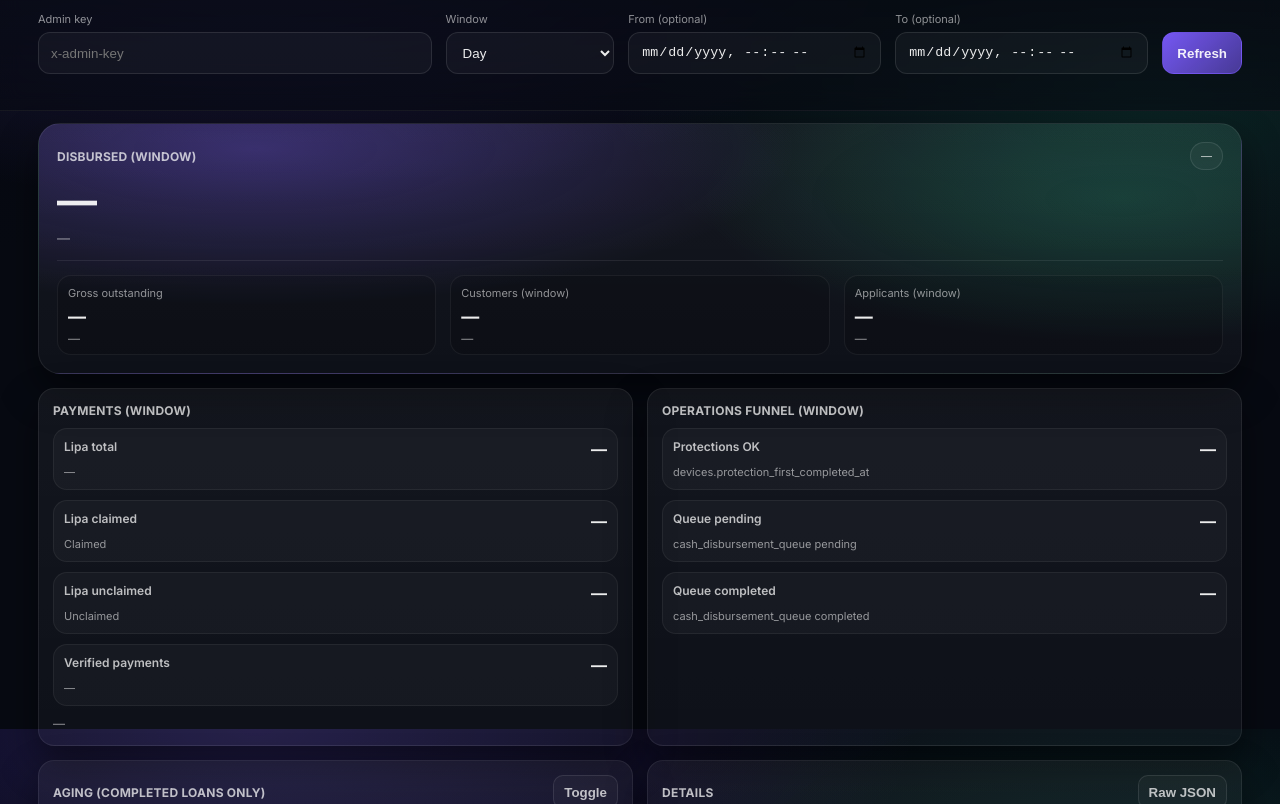
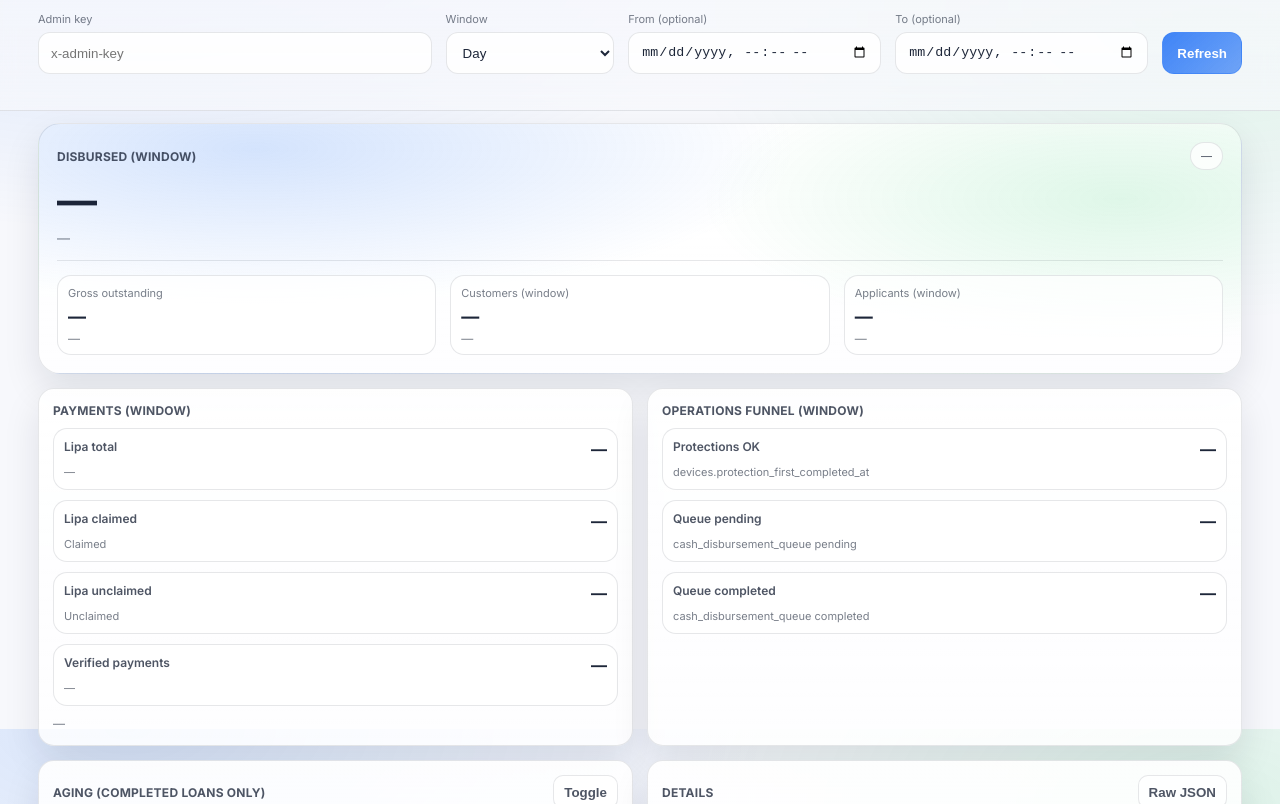
Before and after one commit to savcom1/kopanow-backend, a website: page loanoverview/index.html in a window 1280 px wide. Shown: the part 71-875 px from the top of the page. Drawn offline with Linux system fonts and the light colour scheme; no server answers.

Commit message:
feat(loanoverview): switch to light theme
Remove dark styling and use a white/light dashboard with cool accent colors for better readability.

Made-with: Cursor

```diff
--- a/loanoverview/styles.css
+++ b/loanoverview/styles.css
@@ -1,18 +1,20 @@
 :root {
-  --bg0: #070a12;
-  --bg1: rgba(255, 255, 255, 0.04);
-  --bg2: rgba(255, 255, 255, 0.06);
-  --bd1: rgba(255, 255, 255, 0.10);
-  --bd2: rgba(255, 255, 255, 0.14);
-  --txt0: rgba(255, 255, 255, 0.92);
-  --txt1: rgba(255, 255, 255, 0.72);
-  --txt2: rgba(255, 255, 255, 0.55);
-  --shadow: 0 18px 40px rgba(0, 0, 0, 0.45);
+  /* Light theme (always-on) */
+  --bg0: #f7f8fc;
+  --bg1: #ffffff;
+  --bg2: #f2f4ff;
+  --bd1: rgba(10, 20, 40, 0.10);
+  --bd2: rgba(10, 20, 40, 0.14);
+  --txt0: rgba(10, 20, 40, 0.92);
+  --txt1: rgba(10, 20, 40, 0.72);
+  --txt2: rgba(10, 20, 40, 0.55);
+  --shadow: 0 16px 36px rgba(10, 20, 40, 0.10);
   --radius: 16px;
   --radius2: 22px;
   --gap: 14px;
-  --accent: #7c5cff;
-  --accent2: #2ee9a6;
+  /* Cool accent palette */
+  --accent: #3b82f6;   /* blue */
+  --accent2: #22c55e;  /* green */
   --danger: #ff4d6d;
   --mono: ui-monospace, SFMono-Regular, Menlo, Monaco, Consolas, "Liberation Mono", "Courier New", monospace;
   --sans: Inter, system-ui, -apple-system, Segoe UI, Roboto, Arial, sans-serif;
@@ -25,9 +27,9 @@ body {
   font-family: var(--sans);
   color: var(--txt0);
   background:
-    radial-gradient(1200px 500px at 20% 0%, rgba(124, 92, 255, 0.22), transparent 55%),
-    radial-gradient(900px 420px at 90% 20%, rgba(46, 233, 166, 0.12), transparent 60%),
-    linear-gradient(180deg, #050711, #070a12 40%, #070a12);
+    radial-gradient(1100px 520px at 10% 0%, rgba(59, 130, 246, 0.16), transparent 58%),
+    radial-gradient(900px 520px at 95% 10%, rgba(34, 197, 94, 0.12), transparent 60%),
+    linear-gradient(180deg, var(--bg0), var(--bg0));
 }
 
 .lo-container {
@@ -41,8 +43,8 @@ body {
   top: 0;
   z-index: 20;
   backdrop-filter: blur(10px);
-  background: linear-gradient(180deg, rgba(7,10,18,0.90), rgba(7,10,18,0.60));
-  border-bottom: 1px solid rgba(255,255,255,0.06);
+  background: linear-gradient(180deg, rgba(247,248,252,0.92), rgba(247,248,252,0.70));
+  border-bottom: 1px solid var(--bd1);
 }
 
 .lo-titlebar {
@@ -91,32 +93,33 @@ body {
   height: 42px;
   padding: 0 12px;
   border-radius: 12px;
-  border: 1px solid rgba(255,255,255,0.10);
-  background: rgba(255,255,255,0.04);
+  border: 1px solid var(--bd1);
+  background: rgba(255,255,255,0.85);
   color: var(--txt0);
   outline: none;
 }
 .lo-input:focus {
-  border-color: rgba(124, 92, 255, 0.55);
-  box-shadow: 0 0 0 4px rgba(124, 92, 255, 0.12);
+  border-color: rgba(59, 130, 246, 0.55);
+  box-shadow: 0 0 0 4px rgba(59, 130, 246, 0.14);
 }
 
 .lo-btn {
   height: 42px;
   padding: 0 14px;
   border-radius: 12px;
-  border: 1px solid rgba(255,255,255,0.12);
-  background: rgba(255,255,255,0.06);
+  border: 1px solid var(--bd1);
+  background: rgba(255,255,255,0.92);
   color: var(--txt0);
   font-weight: 600;
   cursor: pointer;
 }
-.lo-btn:hover { background: rgba(255,255,255,0.08); }
+.lo-btn:hover { background: #ffffff; }
 .lo-btn:active { transform: translateY(1px); }
 
 .lo-btn-primary {
-  border-color: rgba(124, 92, 255, 0.45);
-  background: linear-gradient(135deg, rgba(124,92,255,0.95), rgba(124,92,255,0.55));
+  border-color: rgba(59, 130, 246, 0.45);
+  color: #ffffff;
+  background: linear-gradient(135deg, rgba(59,130,246,0.98), rgba(59,130,246,0.72));
 }
 .lo-btn-primary:hover { filter: brightness(1.05); }
 
@@ -124,8 +127,8 @@ body {
   height: 34px;
   padding: 0 10px;
   border-radius: 10px;
-  border: 1px solid rgba(255,255,255,0.10);
-  background: rgba(255,255,255,0.03);
+  border: 1px solid var(--bd1);
+  background: rgba(255,255,255,0.75);
   color: var(--txt1);
   font-weight: 600;
 }
@@ -137,8 +140,8 @@ body {
 .lo-grid-2 { grid-template-columns: 1fr 1fr; margin-top: var(--gap); }
 
 .lo-card {
-  border: 1px solid rgba(255,255,255,0.08);
-  background: linear-gradient(180deg, rgba(255,255,255,0.05), rgba(255,255,255,0.03));
+  border: 1px solid var(--bd1);
+  background: linear-gradient(180deg, rgba(255,255,255,0.92), rgba(255,255,255,0.82));
   border-radius: var(--radius);
   box-shadow: var(--shadow);
   padding: 14px;
@@ -148,9 +151,9 @@ body {
   border-radius: var(--radius2);
   padding: 18px;
   background:
-    radial-gradient(900px 260px at 18% 10%, rgba(124,92,255,0.32), transparent 60%),
-    radial-gradient(700px 240px at 90% 30%, rgba(46,233,166,0.14), transparent 60%),
-    linear-gradient(180deg, rgba(255,255,255,0.06), rgba(255,255,255,0.03));
+    radial-gradient(900px 260px at 18% 10%, rgba(59,130,246,0.22), transparent 60%),
+    radial-gradient(700px 240px at 90% 30%, rgba(34,197,94,0.14), transparent 60%),
+    linear-gradient(180deg, rgba(255,255,255,0.96), rgba(255,255,255,0.84));
 }
 
 .lo-card-head {
@@ -170,11 +173,11 @@ body {
 
 .lo-chip {
   font-size: 11px;
-  color: rgba(255,255,255,0.72);
+  color: var(--txt1);
   padding: 6px 10px;
   border-radius: 999px;
-  border: 1px solid rgba(255,255,255,0.10);
-  background: rgba(255,255,255,0.04);
+  border: 1px solid var(--bd1);
+  background: rgba(255,255,255,0.80);
 }
 
 .lo-hero-value {
@@ -192,7 +195,7 @@ body {
 .lo-divider {
   margin: 14px 0;
   height: 1px;
-  background: rgba(255,255,255,0.08);
+  background: var(--bd1);
 }
 
 .lo-mini-grid {
@@ -200,7 +203,7 @@ body {
   grid-template-columns: 1fr 1fr 1fr;
   gap: var(--gap);
 }
-.lo-mini { padding: 10px 10px 8px; border-radius: 14px; background: rgba(0,0,0,0.12); border: 1px solid rgba(255,255,255,0.06); }
+.lo-mini { padding: 10px 10px 8px; border-radius: 14px; background: rgba(255,255,255,0.72); border: 1px solid var(--bd1); }
 .lo-mini-label { font-size: 11px; color: var(--txt2); }
 .lo-mini-value { margin-top: 6px; font-size: 18px; font-weight: 800; }
 .lo-mini-sub { margin-top: 4px; font-size: 12px; color: var(--txt2); }
@@ -212,8 +215,8 @@ body {
   gap: 6px 12px;
   padding: 10px 10px;
   border-radius: 14px;
-  border: 1px solid rgba(255,255,255,0.06);
-  background: rgba(255,255,255,0.03);
+  border: 1px solid var(--bd1);
+  background: rgba(255,255,255,0.72);
 }
 .lo-kpi-name { font-size: 12px; color: var(--txt1); font-weight: 600; }
 .lo-kpi-val { font-size: 16px; font-weight: 800; justify-self: end; }
@@ -241,8 +244,8 @@ body {
   align-items: center;
   padding: 10px;
   border-radius: 14px;
-  border: 1px solid rgba(255,255,255,0.06);
-  background: rgba(255,255,255,0.03);
+  border: 1px solid var(--bd1);
+  background: rgba(255,255,255,0.72);
 }
 .lo-aging-label { color: var(--txt1); font-weight: 600; font-size: 12px; }
 .lo-aging-count { color: var(--txt2); font-size: 12px; text-align: right; }
@@ -252,13 +255,13 @@ body {
   margin: 0;
   padding: 12px;
   border-radius: 14px;
-  border: 1px solid rgba(255,255,255,0.08);
-  background: rgba(0,0,0,0.18);
+  border: 1px solid var(--bd1);
+  background: rgba(255,255,255,0.78);
   max-height: 320px;
   overflow: auto;
   font-family: var(--mono);
   font-size: 11px;
-  color: rgba(255,255,255,0.80);
+  color: rgba(10, 20, 40, 0.84);
 }
 .lo-hint { margin-top: 10px; font-size: 12px; color: var(--txt2); }
 
```
